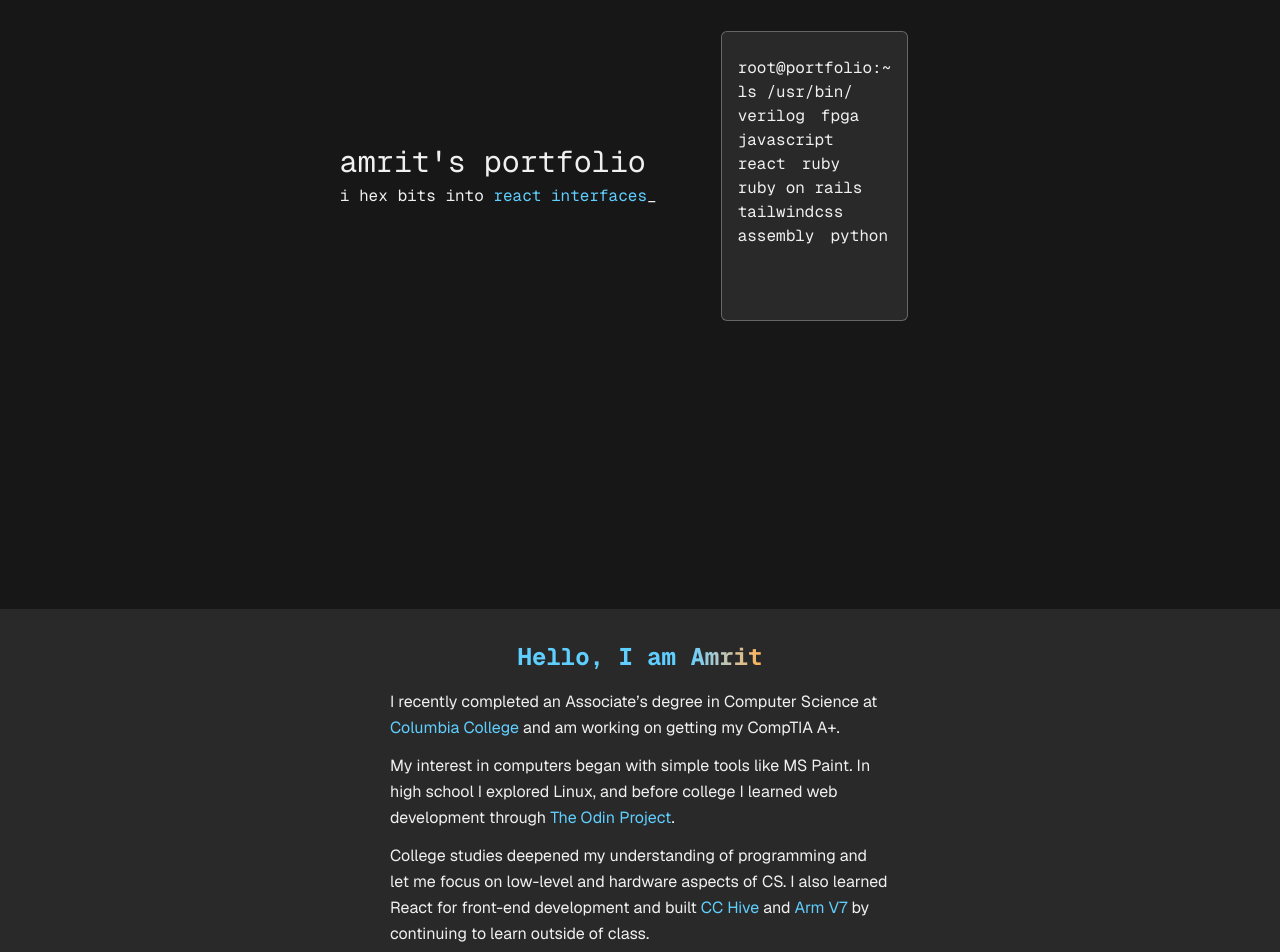
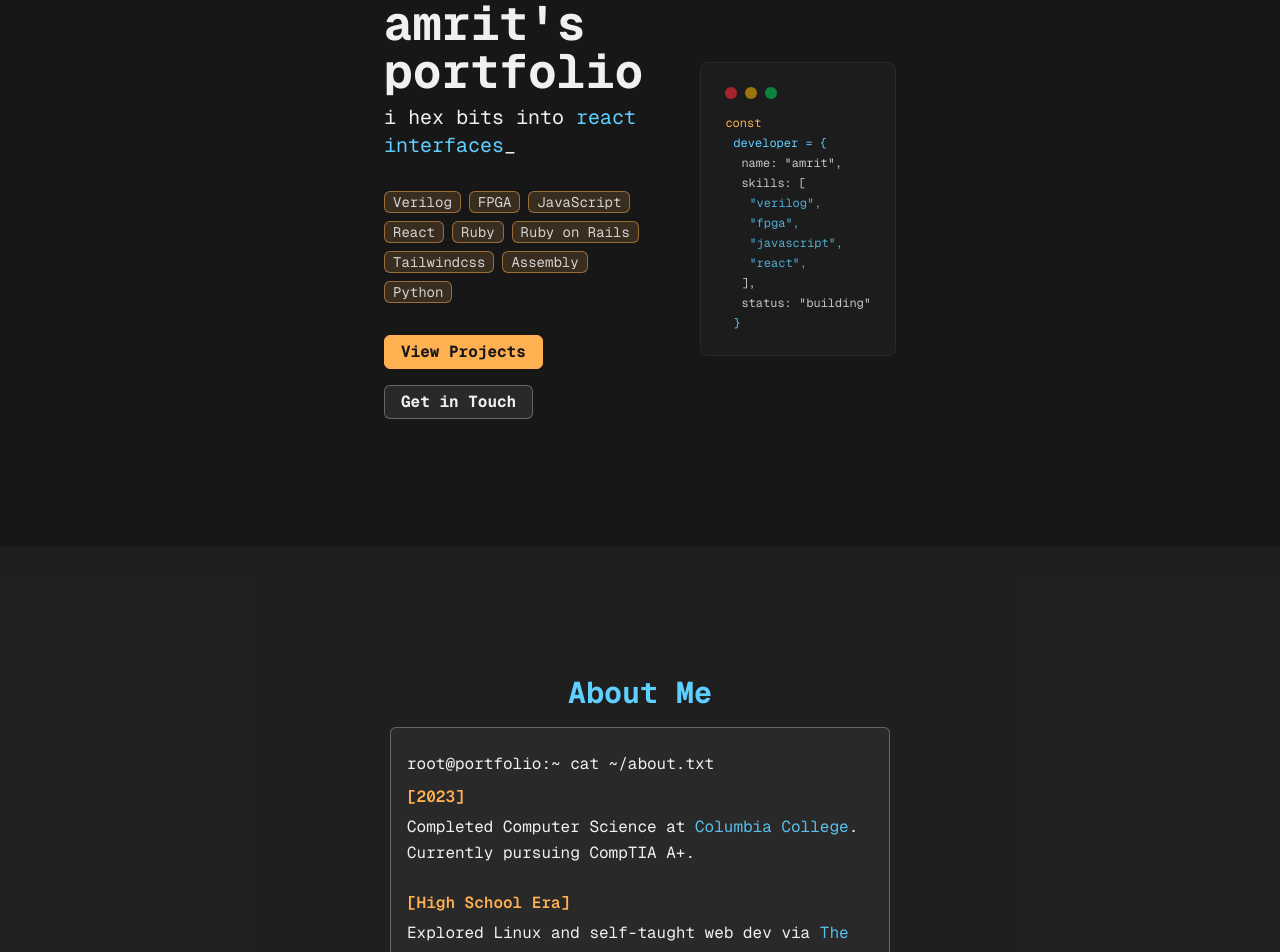
Before and after one commit to amrxt1/portfolio, a Next.js app: page / in a window 1280 px wide. Shown: the part 180-1132 px from the top of the page. Built offline with nearby package versions, Linux system fonts and the light colour scheme.

Commit message:
Improve root UI and add better Hero.jsx content with CTAs

```diff
--- a/src/app/layout.js
+++ b/src/app/layout.js
@@ -14,8 +14,8 @@ const geistMono = Geist_Mono({
 
 export const metadata = {
   title: {
-    default: "amrit's portfolio",
-    template: "%s | amrit's portfolio",
+    default: "amritveer singh",
+    template: "%s | amritveer singh",
   },
   description: "amritveer singh portfolio website",
   keywords: [
--- a/src/app/page.js
+++ b/src/app/page.js
@@ -6,7 +6,7 @@ import Footer from "@/components/home/Footer";
 
 export default function Home() {
   return (
-    <main className="space-y-64">
+    <main className="space-y-32">
       <Hero />
       <AboutMe />
       <ProjectsIntro projectInterval={10000} cmdInterval={25} />
--- a/src/components/home/AboutMe.jsx
+++ b/src/components/home/AboutMe.jsx
@@ -1,12 +1,12 @@
 import Container from "../layout/Container";
-
 import Link from "next/link";
+import CodeBlock from "../ui/CodeBlock";
 
 function TextLink({ external = false, href = "", className = "", children }) {
   return (
     <Link
       href={href}
-      className={`text-primary cursor-pointer md:hover:underline ${className}`}
+      className={`text-primary/90 md:hover:text-primary cursor-pointer md:hover:underline ${className}`}
       target={external ? "_blank" : "_self"}
       rel={external ? "noopener noreferrer" : ""}
     >
@@ -17,39 +17,47 @@ function TextLink({ external = false, href = "", className = "", children }) {
 
 const AboutMe = () => {
   return (
-    <Container className="bg-surface py-8 font-mono">
-      <h1 className="text-primary mb-4 text-center text-2xl font-bold">
-        Hello, I am{" "}
-        <span className="from-primary to-accent bg-gradient-to-r bg-clip-text text-transparent">
-          Amrit
-        </span>
+    <Container className="bg-surface/50 py-16 md:py-32">
+      <h1 className="text-primary mb-4 text-center font-mono text-3xl font-bold">
+        About Me
       </h1>
       <div className="flex w-full justify-center">
-        <div className="w-full max-w-[500px] space-y-3 font-sans leading-relaxed select-text">
-          <p>
-            I recently completed an Associate’s degree in Computer Science at{" "}
+        <div className="w-full max-w-[500px]">
+          <CodeBlock
+            cmd="cat ~/about.txt"
+            childClass="space-y-6 text-sm md:text-base font-mono leading-relaxed"
+          >
+            <div className="mt-2">
+              <span className="text-accent font-semibold">[2023]</span>
+              <p className="mt-1">
+                Completed Computer Science at{" "}
                 <TextLink external href="https://columbiacollege.ca">
                   Columbia College
-            </TextLink>{" "}
-            and am working on getting my CompTIA A+.
+                </TextLink>
+                . Currently pursuing CompTIA A+.
               </p>
-          <p>
-            My interest in computers began with simple tools like MS Paint. In
-            high school I explored Linux, and before college I learned web
-            development through{" "}
+            </div>
+            <div>
+              <span className="text-accent font-semibold">
+                [High School Era]
+              </span>
+              <p className="mt-1">
+                Explored Linux and self-taught web dev via{" "}
                 <TextLink external href="https://theodinproject.com">
                   The Odin Project
                 </TextLink>
                 .
               </p>
-          <p>
-            College studies deepened my understanding of programming and let me
-            focus on low-level and hardware aspects of CS. I also learned React
-            for front-end development and built{" "}
+            </div>
+            <div>
+              <span className="text-accent font-semibold">[Projects]</span>
+              <p className="mt-1">
+                Learned React, built{" "}
                 <TextLink href="/projects/cchive">CC Hive</TextLink> and{" "}
-            <TextLink href="/projects/armv7">Arm V7</TextLink> by continuing to
-            learn outside of class.
+                <TextLink href="/projects/armv7">Arm V7</TextLink>.
               </p>
+            </div>
+          </CodeBlock>
         </div>
       </div>
     </Container>
--- a/src/components/home/Hero.jsx
+++ b/src/components/home/Hero.jsx
@@ -1,20 +1,24 @@
 import Container from "@/components/layout/Container";
-import CodeBlock from "@/components/ui/CodeBlock";
 import TypeWriter from "@/components/ui/TypeWriter";
+import Badge from "@/components/ui/Badge";
+import Button from "@/components/ui/Button";
+import Link from "next/link";
 
 import projectsData from "@/data/projectsData";
 
 const Hero = () => {
   const techProjects = projectsData.flatMap((p) => p.techUsed);
-
   const uniqProjects = [...new Set(techProjects)];
 
   return (
     <Container className="mt-32">
-      <div className="flex h-full flex-col justify-center gap-8 font-mono md:flex-row">
-        <div className="shrink-0 md:flex md:flex-col md:justify-center">
-          <h1 className="text-3xl">amrit's portfolio</h1>
-          <h3 className="mt-1">
+      <div className="flex h-full flex-col justify-center gap-8 font-mono md:flex-row md:items-center">
+        <div className="flex-1 space-y-8">
+          <div>
+            <h1 className="text-4xl font-bold md:text-5xl">
+              amrit's portfolio
+            </h1>
+            <h3 className="mt-2 text-base md:text-xl">
               i hex bits into{" "}
               <TypeWriter
                 strings={[
@@ -32,15 +36,48 @@ const Hero = () => {
               <span className="animate-pulse">_</span>
             </h3>
           </div>
-        <CodeBlock
-          cmd="ls /usr/bin/"
-          selfClass="md:m-8 md:max-w-[400px]"
-          childClass="flex flex-wrap gap-x-4 pb-12"
-        >
-          {uniqProjects.map((p, i) => (
-            <p key={i}>{p.toLowerCase()}</p>
+
+          <div className="flex max-w-[500px] flex-wrap gap-2">
+            {uniqProjects.map((tech, i) => (
+              <Badge key={i}>{tech}</Badge>
             ))}
-        </CodeBlock>
+          </div>
+
+          <div className="flex flex-wrap gap-4">
+            <Link href="/projects">
+              <Button accent>View Projects</Button>
+            </Link>
+            <Link href="/contact">
+              <Button tertiary>Get in Touch</Button>
+            </Link>
+          </div>
+        </div>
+
+        <div className="flex flex-1 justify-center md:justify-end">
+          <div className="relative">
+            <div className="bg-surface/30 border-surface max-w-[320px] rounded-lg border p-6 font-mono text-sm">
+              <div className="mb-4 flex gap-2">
+                <div className="h-3 w-3 rounded-full bg-red-500/60"></div>
+                <div className="h-3 w-3 rounded-full bg-yellow-500/60"></div>
+                <div className="h-3 w-3 rounded-full bg-green-500/60"></div>
+              </div>
+              <div className="space-y-1 text-xs">
+                <div className="text-accent">const</div>
+                <div className="text-primary ml-2">developer = {"{"}</div>
+                <div className="text-text/80 ml-4">name: "amrit",</div>
+                <div className="text-text/80 ml-4">skills: [</div>{" "}
+                {uniqProjects.slice(0, 4).map((tech, i) => (
+                  <div key={i} className="text-primary/80 ml-6">
+                    "{tech.toLowerCase()}",
+                  </div>
+                ))}
+                <div className="text-text/80 ml-4">],</div>
+                <div className="text-text/80 ml-4">status: "building"</div>
+                <div className="text-primary ml-2">{"}"}</div>
+              </div>
+            </div>
+          </div>
+        </div>
       </div>
     </Container>
   );
--- a/src/components/home/ProjectsIntro.jsx
+++ b/src/components/home/ProjectsIntro.jsx
@@ -76,6 +76,7 @@ const ProjectsIntro = ({ projectInterval = 4000, cmdInterval = 100 }) => {
               <ProjectCard
                 project={projectsData[currentProject]}
                 className="relative aspect-square overflow-x-auto md:aspect-4/3"
+                showDetails
               >
                 <motion.div
                   key={currentProject}
--- a/src/components/layout/Header.jsx
+++ b/src/components/layout/Header.jsx
@@ -5,7 +5,7 @@ import Link from "next/link";
 const Header = () => {
   return (
     <div className="border-text/30 sticky top-0 z-999 w-full border-b">
-      <Container className="bg-background/80 backdrop-blur-sm">
+      <Container className="bg-background/50 backdrop-blur-sm">
         <nav className="flex justify-end gap-2 py-2">
           <Link href={"/projects"}>
             <Button tertiary>Projects</Button>
--- a/src/components/projects/ProjectCard.jsx
+++ b/src/components/projects/ProjectCard.jsx
@@ -3,7 +3,12 @@ import Button from "@/components/ui/Button";
 import Badge from "@/components/ui/Badge";
 import Link from "next/link";
 
-const ProjectCard = ({ project, className = "", children }) => {
+const ProjectCard = ({
+  project,
+  className = "",
+  showDetails = false,
+  children,
+}) => {
   const {
     id = 1010001,
     slug = "meme",
@@ -18,7 +23,8 @@ const ProjectCard = ({ project, className = "", children }) => {
   } = project;
 
   return (
-    <Card className={className}>
+    <Card className={`space-y-4 ${className}`}>
+      <div>
         <div className="mb-1.75 flex items-end gap-2">
           <h1 className="text-primary flex-1 font-mono text-3xl font-bold select-text">
             {title}
@@ -29,17 +35,17 @@ const ProjectCard = ({ project, className = "", children }) => {
             </Link>
           </div>
         </div>
-
-      <div className="mb-4 space-y-1">
+        <div className="space-y-1.5">
           <p className="text-sm select-text">{desc}</p>
           <div className="flex flex-wrap gap-1">
             {techUsed.map((t, i) => (
               <Badge key={i}>{t}</Badge>
             ))}
           </div>
+          {showDetails && <div className="text-text/80 text-sm">{details}</div>}
+        </div>
       </div>
 
-      <p className="text-text/80 text-sm">{details}</p>
       {children}
     </Card>
   );
--- a/src/components/ui/Badge.jsx
+++ b/src/components/ui/Badge.jsx
@@ -1,7 +1,7 @@
 const Badge = ({ children }) => {
   return (
     <span
-      className={`bg-accent/15 border-accent/50 text-text rounded-md border px-2 text-sm`}
+      className={`bg-accent/15 border-accent/50 text-text/85 rounded-md border px-2 text-sm`}
     >
       {children}
     </span>
--- a/src/components/ui/Card.jsx
+++ b/src/components/ui/Card.jsx
@@ -1,7 +1,7 @@
 const Card = ({ children, className = "" }) => {
   return (
     <div
-      className={`bg-surface border-text/30 w-full rounded-md border px-4 py-6 ${className}`}
+      className={`bg-surface border-text/30 rounded-md border px-4 py-6 ${className}`}
     >
       {children}
     </div>
```
Lines whose indentation alone changed are shown as unchanged.
